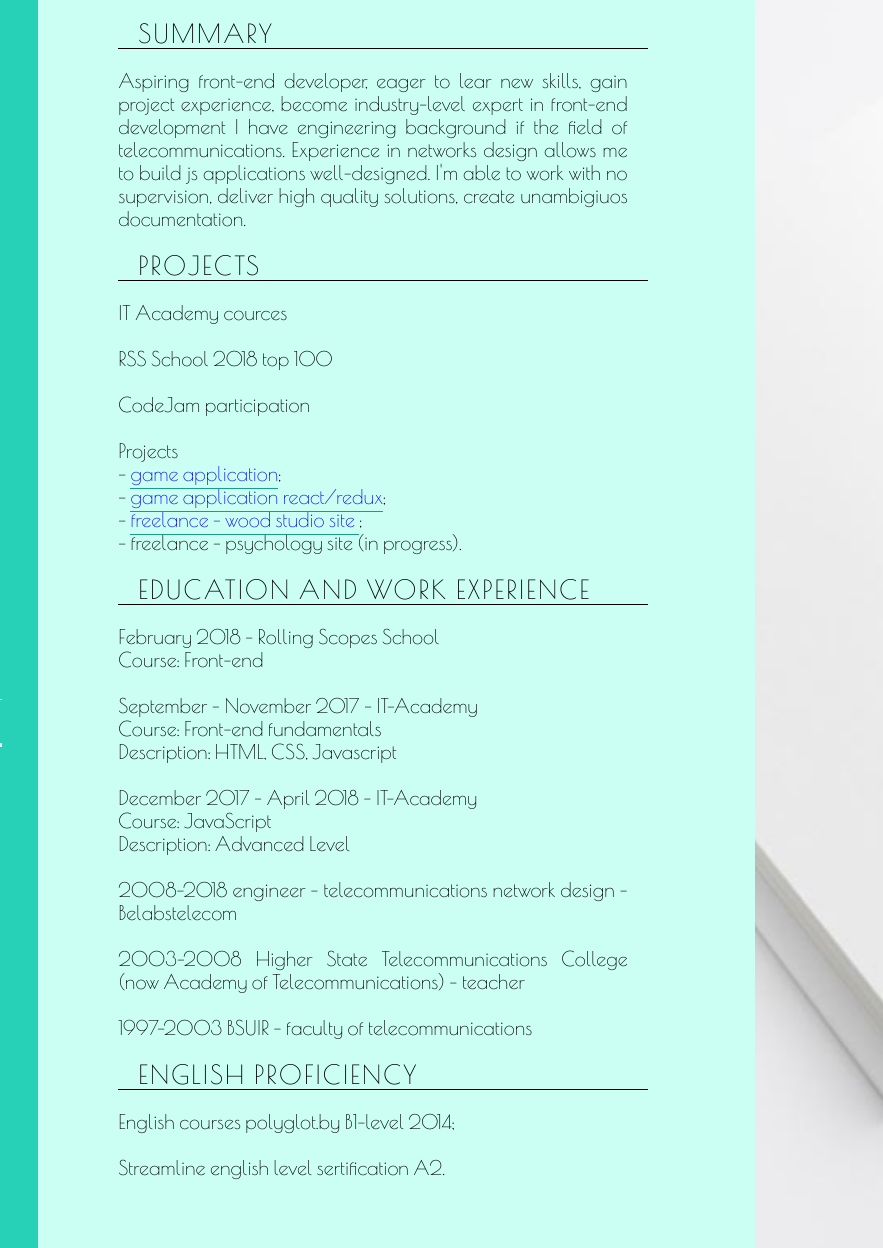
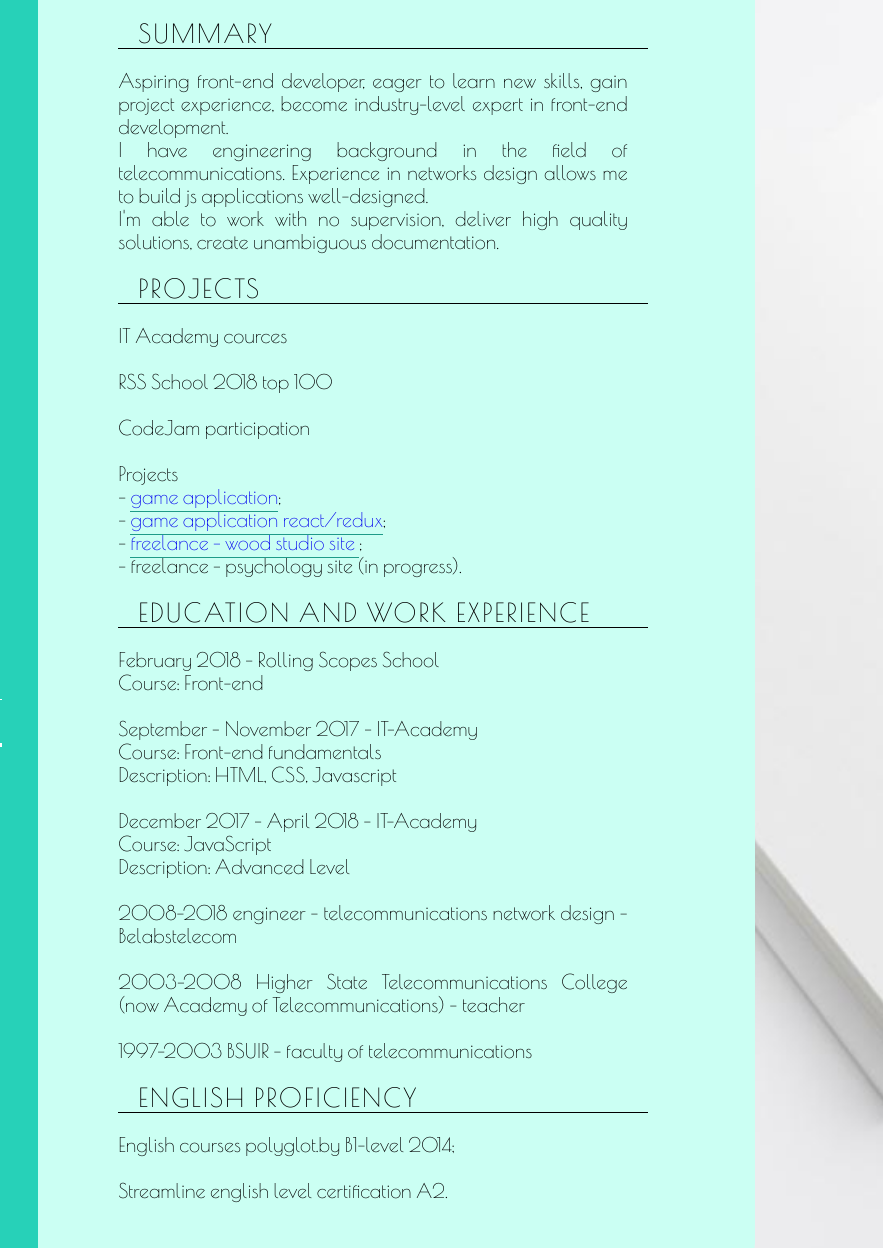
Before and after one commit to nikaz123/rsschool-codejam1-cv, a plain HTML site: page MarkUp1/index.html in a window 1280 px wide. Shown: the part 232-1480 px from the top of the page, 397-1280 px from the left. Drawn offline with nearby package versions, Linux system fonts and the light colour scheme.

Commit message:
Html - text: fix typos

```diff
--- a/MarkUp1/index.html
+++ b/MarkUp1/index.html
@@ -1,5 +1,5 @@
 <!DOCTYPE html>
-<html lang="en">
+<html lang="en" xmlns="http://www.w3.org/1999/html">
 <head>
     <meta charset="UTF-8">
     <title>CV Veranika Kachubeyeva</title>
@@ -157,13 +157,13 @@
             <section class="contact_summary">
                 <h2>summary</h2>
 
-                <div class="summary"> Aspiring front-end developer, eager to lear new skills, gain project experience,
-                    become industry-level expert in front-end development
+                <div class="summary"> Aspiring front-end developer, eager to learn new skills, gain project experience,
+                    become industry-level expert in front-end development. </br>
 
-                    I have engineering background if the field of telecommunications. Experience in networks design
-                    allows me to build js applications well-designed.
+                    I have engineering background in the field of telecommunications. Experience in networks design
+                    allows me to build js applications well-designed.</br>
 
-                    I'm able to work with no supervision, deliver high quality solutions, create unambigiuos
+                    I'm able to work with no supervision, deliver high quality solutions, create unambiguous
                     documentation.
                 </div>
 
@@ -223,7 +223,7 @@
                 <div class="summary">
                     English courses polyglot.by B1-level 2014; <br>
                     <br>
-                    Streamline english level sertification A2.<br>
+                    Streamline english level certification A2.<br>
                 </div>
             </section>
 
```
